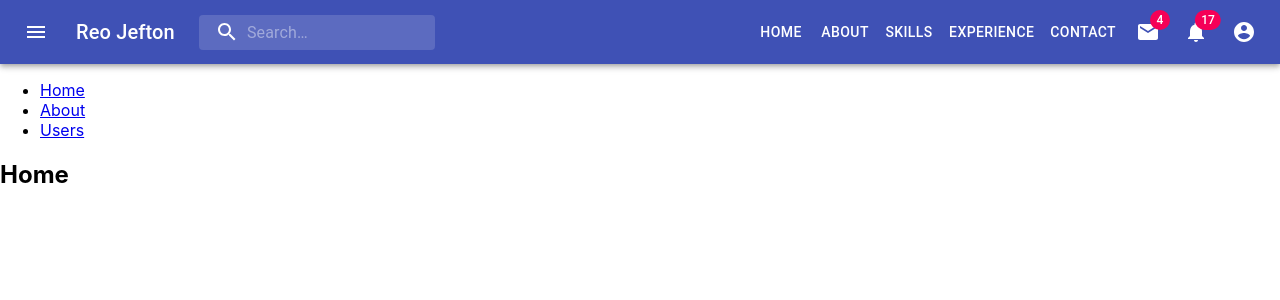
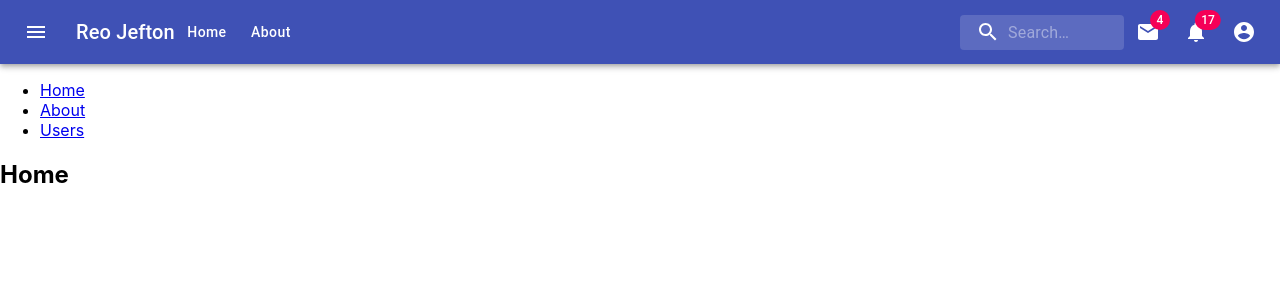
Before and after one commit to ReoJefton/react-material, a React (Create React App) app: page / in a window 1280 px wide. Shown: the top 300 px of the page. Built offline with nearby package versions, Linux system fonts and the light colour scheme.

Commit message:
Updated AppBar content layout

```diff
--- a/src/AppBar.js
+++ b/src/AppBar.js
@@ -36,11 +36,10 @@ const useStyles = makeStyles((theme) => ({
     '&:hover': {
       backgroundColor: fade(theme.palette.common.white, 0.25),
     },
-    marginRight: theme.spacing(2),
     marginLeft: 0,
     width: '100%',
     [theme.breakpoints.up('sm')]: {
-      marginLeft: theme.spacing(3),
+      marginLeft: theme.spacing(1),
       width: 'auto',
     },
   },
@@ -62,9 +61,15 @@ const useStyles = makeStyles((theme) => ({
     paddingLeft: `calc(1em + ${theme.spacing(4)}px)`,
     transition: theme.transitions.create('width'),
     width: '100%',
-    [theme.breakpoints.up('md')]: {
-      width: '20ch',
+    [theme.breakpoints.up('sm')]: {
+      width: '12ch',
+      '&:focus': {
+        width: '20ch',
+      },
     },
+  },
+  navButton: {
+    textTransform: 'unset',
   },
   sectionDesktop: {
     display: 'none',
@@ -177,6 +182,22 @@ export default function PrimarySearchAppBar() {
           <Typography className={classes.title} variant='h6' noWrap>
             Reo Jefton
           </Typography>
+          <Button className={classes.navButton} color='inherit'>
+            Home
+          </Button>
+          <Button className={classes.navButton} color='inherit'>
+            About
+          </Button>
+          {/* <Button className={classes.navButton} color='inherit'>
+              Skills
+            </Button>
+            <Button className={classes.navButton} color='inherit'>
+              Experience
+            </Button>
+            <Button className={classes.navButton} color='inherit'>
+              Contact
+            </Button> */}
+          <div className={classes.grow} />
           <div className={classes.search}>
             <div className={classes.searchIcon}>
               <SearchIcon />
@@ -190,13 +211,7 @@ export default function PrimarySearchAppBar() {
               inputProps={{ 'aria-label': 'search' }}
             />
           </div>
-          <div className={classes.grow} />
           <div className={classes.sectionDesktop}>
-            <Button color='inherit'>Home</Button>
-            <Button color='inherit'>About</Button>
-            <Button color='inherit'>Skills</Button>
-            <Button color='inherit'>Experience</Button>
-            <Button color='inherit'>Contact</Button>
             <IconButton aria-label='show 4 new mails' color='inherit'>
               <Badge badgeContent={4} color='secondary'>
                 <MailIcon />
```
